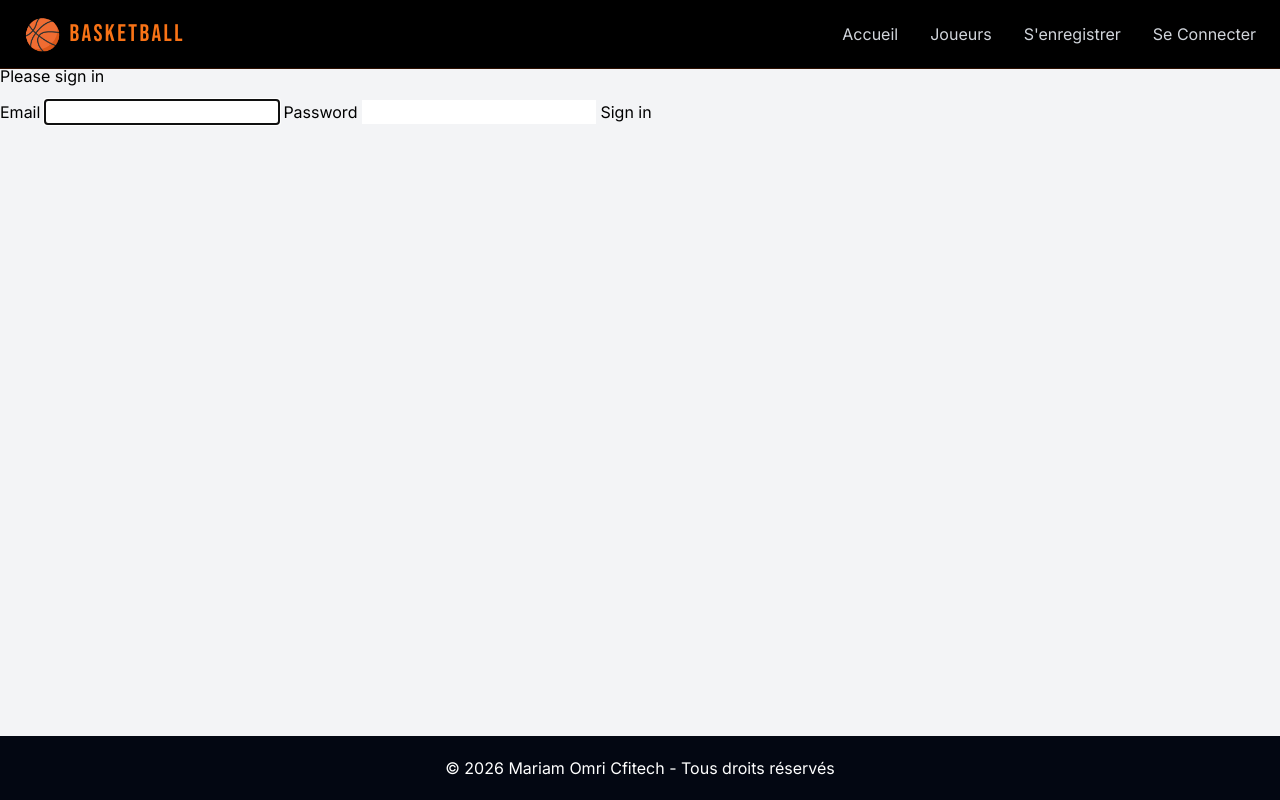
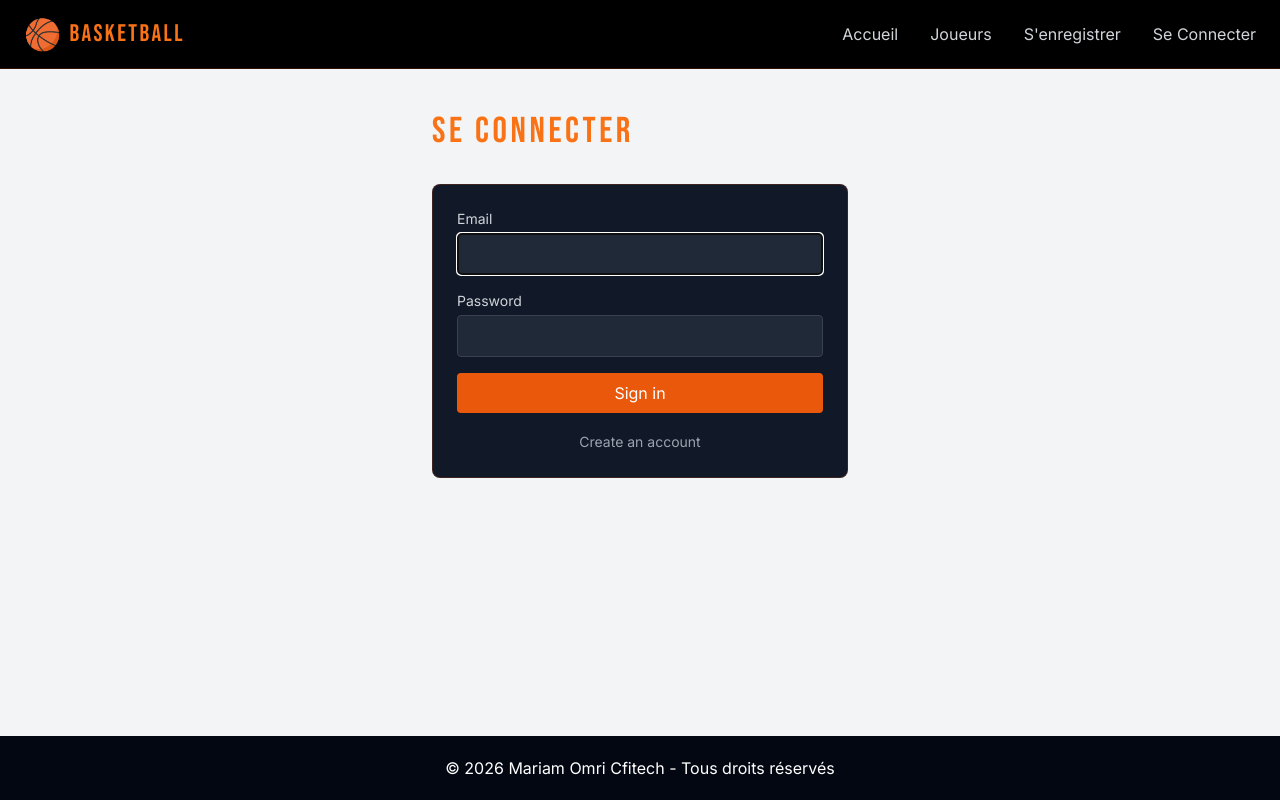
Before and after one commit to Mariamomri/Projet-Basketball, a Symfony app: template templates/security/login.html.twig in a window 1280 px wide. Run offline with Twig, Linux system fonts and the light colour scheme; the template is opened without the code that fills it, so the values that code supplies are empty; some libraries are stand-ins or nearby versions.

Commit message:
feat: style login page with Tailwind

```diff
--- a/templates/security/login.html.twig
+++ b/templates/security/login.html.twig
@@ -3,36 +3,49 @@
 {% block title %}Log in!{% endblock %}
 
 {% block body %}
-    <form method="post">
-        {% if error %}
-            <div class="alert alert-danger">{{ error.messageKey|trans(error.messageData, 'security') }}</div>
-        {% endif %}
+<div class="max-w-md mx-auto px-4 py-12">
+    <h1 class="font-bebas text-4xl tracking-widest text-orange-500 mb-8">SE CONNECTER</h1>
 
     {% if app.user %}
-            <div class="mb-3">
-                You are logged in as {{ app.user.userIdentifier }}, <a href="{{ logout_path() }}">Logout</a>
+        <div class="bg-gray-900 border border-orange-600/20 rounded-lg p-6 text-gray-300">
+            You are logged in as {{ app.user.userIdentifier }}, <a href="{{ logout_path() }}" class="text-orange-400 hover:text-orange-300 underline">Logout</a>
+        </div>
+    {% else %}
+        <div class="bg-gray-900 border border-orange-600/20 rounded-lg p-6">
+            <form method="post" class="space-y-4">
+                {% if error %}
+                    <div class="bg-red-600 text-white px-4 py-3 rounded">
+                        {{ error.messageKey|trans(error.messageData, 'security') }}
                     </div>
                 {% endif %}
 
-        <h1 class="h3 mb-3 font-weight-normal">Please sign in</h1>
-        <label for="username">Email</label>
-        <input type="email" value="{{ last_username }}" name="_username" id="username" class="form-control" autocomplete="email" required autofocus>
-        <label for="password">Password</label>
-        <input type="password" name="_password" id="password" class="form-control" autocomplete="current-password" required>
+                <div>
+                    <label for="username" class="text-gray-300 text-sm block mb-1">Email</label>
+                    <input type="email" value="{{ last_username }}" name="_username" id="username"
+                        class="w-full bg-gray-800 text-white border border-gray-700 rounded px-3 py-2"
+                        autocomplete="email" required autofocus>
+                </div>
+
+                <div>
+                    <label for="password" class="text-gray-300 text-sm block mb-1">Password</label>
+                    <input type="password" name="_password" id="password"
+                        class="w-full bg-gray-800 text-white border border-gray-700 rounded px-3 py-2"
+                        autocomplete="current-password" required>
+                </div>
+
                 <input type="hidden" name="_csrf_token" data-controller="csrf-protection" value="{{ csrf_token('authenticate') }}">
 
-        {#
-            Uncomment this section and add a remember_me option below your firewall to activate remember me functionality.
-            See https://symfony.com/doc/current/security/remember_me.html
-
-            <div class="checkbox mb-3">
-                <input type="checkbox" name="_remember_me" id="_remember_me">
-                <label for="_remember_me">Remember me</label>
-            </div>
-        #}
-
-        <button class="btn btn-lg btn-primary" type="submit">
+                <button class="w-full bg-orange-600 hover:bg-orange-500 text-white font-medium py-2 rounded transition-colors" type="submit">
                     Sign in
                 </button>
             </form>
+
+            <div class="mt-4 text-center">
+                <a href="{{ path('app_register') }}" class="text-gray-400 hover:text-orange-400 text-sm transition-colors">
+                    Create an account
+                </a>
+            </div>
+        </div>
+    {% endif %}
+</div>
 {% endblock %}
```
Also changed, not shown: .refact/buddy/state.json, 2 other files. Lines whose indentation alone changed are shown as unchanged.
